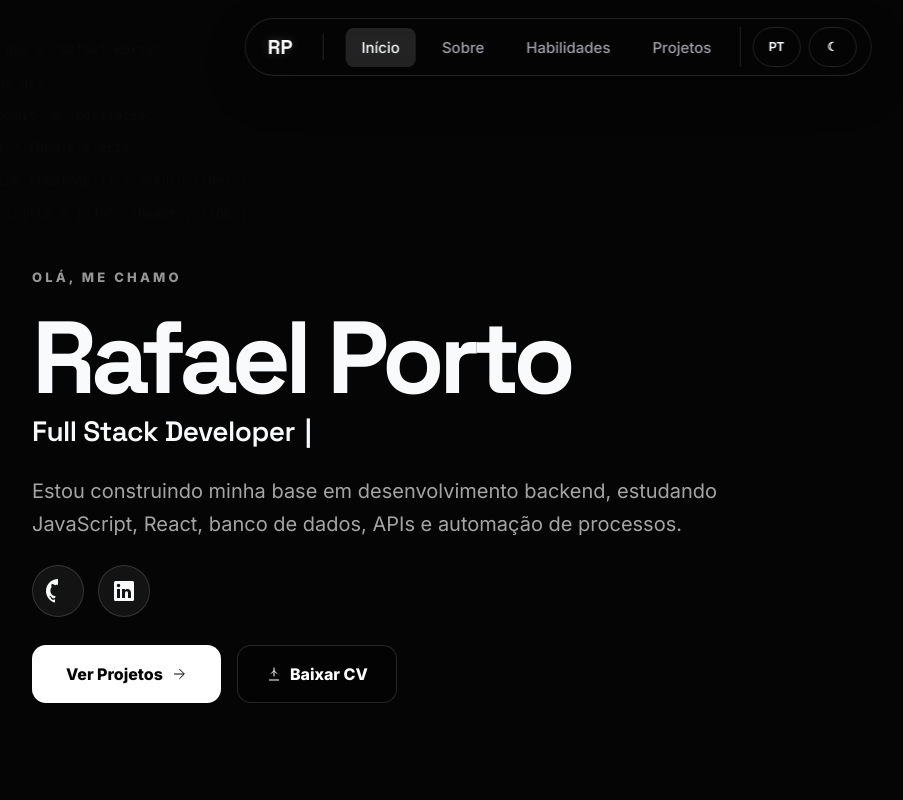
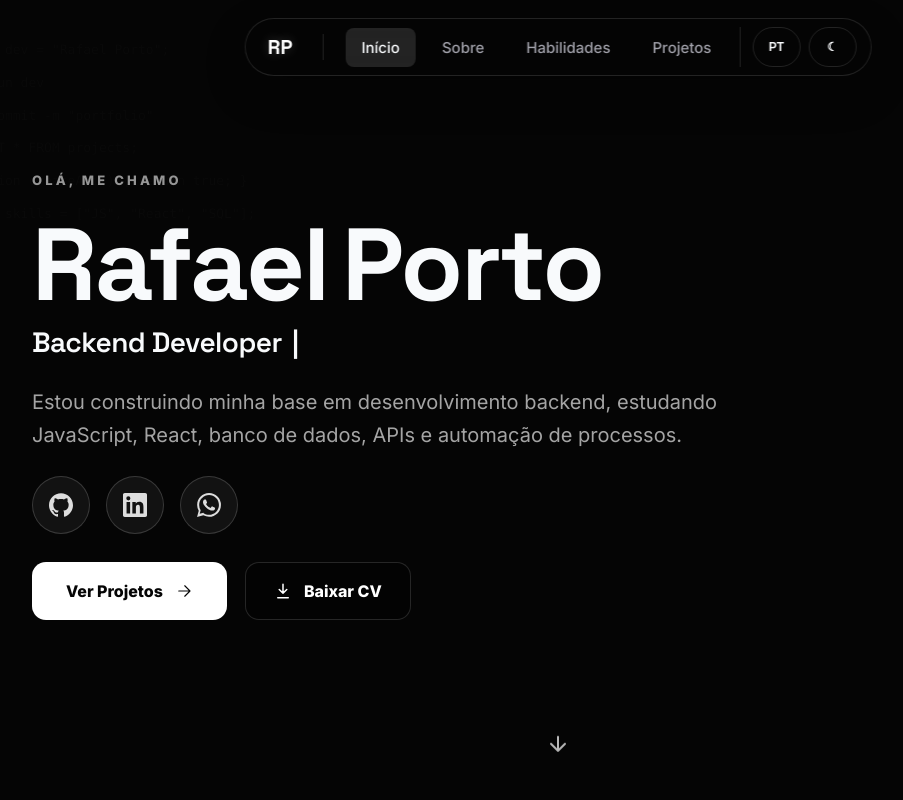
Before and after one commit to rportocortes/Portfolio, a React (Vite) app: page / in a window 1280 px wide. Shown: the top 800 px of the page, without its empty margins (82-985 px from the left). Built offline with nearby package versions, Linux system fonts and the light colour scheme.

Commit message:
refine hero: backend role, social icons, scroll arrow and title spacing

```diff
--- a/src/App.tsx
+++ b/src/App.tsx
@@ -108,35 +108,42 @@
             </h1>
 
             <div className="heroRole">
-              <span className="typedRole">Full Stack Developer</span>
+              <span className="typedRole">Backend Developer</span>
             </div>
 
             <p className="heroDescription">{content.description}</p>
 
-            <div className="heroSocials">
-              <a href="#" className="socialIcon" aria-label="GitHub">
-                <svg
-                  width="24"
-                  height="24"
-                  viewBox="0 0 24 24"
-                  fill="currentColor"
-                >
-                  <path d="M12 0C5.37 0 0 5.37 0 12c0 5.31 3.435 9.795 8.205 11.385.6.105.825-.255.825-.57 0-.285-.015-1.23-.015-2.235-3.015.555-3.795-.735-4.035-1.41-.135-.345-.72-1.41-1.23-1.695-.42-.225-1.02-.78-.015-.795.945-.015 1.62.87 1.845 1.23 1.08 1.815 2.805 1.305 3.495.99.105-.78.42-1.305.765-1.605-2.67-.3-5.46-1.335-5.46-5.925 0-1.305.465-2.385 1.23-3.225-.12-.3-.54-1.53.12-3.18 0 0 1.005-.315 3.3 1.23.96-.27 1.98-.405 3-.405s2.04.135 3 . 405c2.295-1.56 3.3-1.23 3.3-1.23.66 1.65.24 2.88.12 3.18.765.84 1.23 1.905 1.23 3.225 0 4.605-2.805 5.625-5.475 5.925.435.375.81 1.095.81 2.22 0 1.605-.015 2.895-.015 3.3 0 .315.225.69.825.57A12.016 12.016 0 0024 12c0-6.63-5.37-12-12-12z" />
+            <div className="socialLinks">
+              <a
+                href="https://github.com/rportocortes"
+                className="socialLink"
+                aria-label="GitHub"
+                target="_blank"
+                rel="noopener noreferrer"
+              >
+                <svg viewBox="0 0 24 24" fill="currentColor" aria-hidden>
+                  <path d="M12 .297c-6.63 0-12 5.373-12 12 0 5.303 3.438 9.8 8.205 11.385.6.113.82-.258.82-.577 0-.285-.01-1.04-.015-2.04-3.338.724-4.042-1.61-4.042-1.61-.546-1.387-1.333-1.756-1.333-1.756-1.089-.745.083-.729.083-.729 1.205.084 1.839 1.237 1.839 1.237 1.07 1.834 2.807 1.304 3.492.997.107-.775.418-1.305.762-1.605-2.665-.305-5.467-1.334-5.467-5.931 0-1.311.469-2.381 1.236-3.221-.124-.303-.535-1.524.117-3.176 0 0 1.008-.322 3.301 1.23.957-.266 1.983-.399 3.003-.404 1.02.005 2.047.138 3.006.404 2.291-1.552 3.297-1.23 3.297-1.23.653 1.653.242 2.874.118 3.176.77.84 1.235 1.911 1.235 3.221 0 4.609-2.807 5.624-5.479 5.921.43.372.823 1.102.823 2.222 0 1.606-.014 2.898-.014 3.293 0 .322.216.694.825.576C20.565 22.092 24 17.592 24 12.297c0-6.627-5.373-12-12-12" />
                 </svg>
               </a>
-              <a href="#" className="socialIcon" aria-label="LinkedIn">
-                <svg
-                  width="24"
-                  height="24"
-                  viewBox="0 0 24 24"
-                  fill="currentColor"
-                >
-                  <path d="M20.5 2h-17A1.5 1.5 0 002 3.5v17A1.5 1.5 0 003.5 22h17a1.5 1.5 0 001.5-1.5v-17A1.5 1.5 0 0020.5 2zM8 19H5v-9h3zM6.5 8.25A1.75 1.75 0 118.3 6.5a1.78 1.78 0 01-1.8 1.75zM19 19h-3v-4.74c0-1.42-.6-1.93-1.38-1.93A1.74 1.74 0 0013 14.19a.66.66 0 000 .14V19h-3v-9h2.9v1.3a3.11 3.11 0 012.7-1.4c1.9 0 3.36 1.25 3.36 3.88z" />
+              <a href="#" className="socialLink" aria-label="LinkedIn">
+                <svg viewBox="0 0 24 24" fill="currentColor" aria-hidden>
+                  <path d="M20.447 20.452h-3.554v-5.569c0-1.328-.027-3.037-1.852-3.037-1.853 0-2.136 1.445-2.136 2.939v5.667H9.351V9h3.414v1.561h.046c.477-.9 1.637-1.85 3.37-1.85 3.601 0 4.267 2.37 4.267 5.455v6.286zM5.337 7.433a2.062 2.062 0 01-2.063-2.065 2.064 2.064 0 112.063 2.065zm1.782 13.019H3.555V9h3.564v11.452zM22.225 0H1.771C.792 0 0 .774 0 1.729v20.542C0 23.227.792 24 1.771 24h20.451C23.2 24 24 23.227 24 22.271V1.729C24 .774 23.2 0 22.225 0z" />
+                </svg>
+              </a>
+              <a
+                href="https://wa.me/5562994586396"
+                className="socialLink"
+                aria-label="WhatsApp"
+                target="_blank"
+                rel="noreferrer"
+              >
+                <svg viewBox="0 0 24 24" fill="currentColor" aria-hidden>
+                  <path d="M.057 24l1.687-6.163a11.867 11.867 0 01-1.587-5.945C.16 5.335 5.495 0 12.05 0a11.817 11.817 0 018.413 3.488 11.824 11.824 0 013.48 8.414c-.003 6.557-5.338 11.892-11.893 11.892a11.9 11.9 0 01-5.688-1.448L.057 24zm6.597-3.807c1.676.995 3.276 1.591 5.392 1.592 5.448 0 9.886-4.434 9.889-9.885.002-5.462-4.415-9.89-9.881-9.892-5.452 0-9.887 4.434-9.889 9.884a9.86 9.86 0 001.521 5.276l-.999 3.648 3.751-.983zm11.387-5.464c-.074-.124-.272-.198-.57-.347-.297-.149-1.758-.868-2.031-.967-.272-.099-.47-.149-.669.149-.198.297-.768.967-.941 1.165-.173.198-.347.223-.644.074-.297-.149-1.255-.462-2.39-1.475-.883-.788-1.48-1.761-1.653-2.059-.173-.297-.018-.458.13-.606.134-.133.297-.347.446-.521.151-.172.2-.296.3-.495.099-.198.05-.372-.025-.521-.075-.148-.669-1.611-.916-2.206-.242-.579-.487-.501-.669-.51l-.57-.01c-.198 0-.52.074-.792.372-.272.297-1.04 1.016-1.04 2.479 0 1.462 1.065 2.875 1.213 3.074.149.198 2.096 3.2 5.077 4.487.709.306 1.263.489 1.694.626.712.226 1.36.194 1.872.118.571-.085 1.758-.719 2.006-1.413.248-.695.248-1.29.173-1.414z" />
                 </svg>
               </a>
             </div>
 
-            <div className="heroButtons">
+            <div className="heroActions">
               <a href="#projects" className="primaryButton">
                 {content.projectsBtn}
                 <svg className="btnArrow" width="16" height="16" viewBox="0 0 24 24" fill="none" xmlns="http://www.w3.org/2000/svg" aria-hidden>
@@ -145,15 +152,23 @@
               </a>
 
               <a href="#" className="secondaryButton">
-                <svg width="16" height="16" viewBox="0 0 24 24" fill="none" xmlns="http://www.w3.org/2000/svg" aria-hidden>
-                  <path d="M12 3v12" stroke="currentColor" strokeWidth="1.5" strokeLinecap="round" strokeLinejoin="round"/>
-                  <path d="M8 11l4-4 4 4" stroke="currentColor" strokeWidth="1.5" strokeLinecap="round" strokeLinejoin="round"/>
-                  <path d="M5 21h14" stroke="currentColor" strokeWidth="1.5" strokeLinecap="round" strokeLinejoin="round"/>
+                <svg viewBox="0 0 24 24" aria-hidden="true">
+                  <path d="M12 3v12M7 10l5 5 5-5M5 21h14" />
                 </svg>
                 Baixar CV
               </a>
             </div>
           </div>
+
+          <a
+            href="#about"
+            className="scrollIndicator"
+            aria-label={language === "pt" ? "Ir para a seção Sobre" : "Go to About section"}
+          >
+            <svg viewBox="0 0 24 24" aria-hidden="true">
+              <path d="M12 5v14M5 12l7 7 7-7" />
+            </svg>
+          </a>
         </section>
 
         <section id="about" className="section">
--- a/src/index.css
+++ b/src/index.css
@@ -8,6 +8,13 @@
 
 html {
   scroll-behavior: smooth;
+  scrollbar-width: none; /* Firefox */
+  -ms-overflow-style: none; /* Edge antigo / IE */
+}
+
+html::-webkit-scrollbar,
+body::-webkit-scrollbar {
+  display: none; /* Chrome / Edge / Safari */
 }
 
 :root {
@@ -42,6 +49,8 @@
   font-family: "Inter", Arial, sans-serif;
   overflow-x: hidden;
   min-height: 100vh;
+  scrollbar-width: none; /* Firefox */
+  -ms-overflow-style: none; /* Edge antigo / IE */
 }
 
 a {
@@ -169,7 +178,9 @@
 
 .hero {
   position: relative;
-  min-height: 100vh;
+  /* desconta o padding-top do <main> (100px) para o Hero caber na 1ª dobra
+     e a seta (bottom: 72px) ficar visível dentro da tela */
+  min-height: calc(100vh - 100px);
   display: flex;
   align-items: center;
   overflow: hidden;
@@ -186,7 +197,7 @@
   max-width: 820px;
   position: relative;
   z-index: 2;
-  transform: translateY(-4vh); /* sobe levemente o bloco para priorizar conteúdo */
+  transform: translateY(-9vh); /* sobe levemente o bloco para priorizar conteúdo */
 }
 
 .tag {
@@ -202,8 +213,9 @@
 .hero h1 {
   max-width: 820px;
   font-size: clamp(72px, 8vw, 108px);
-  line-height: 0.92;
-  letter-spacing: -0.055em;
+  line-height: 1;
+  letter-spacing: -0.02em;
+  word-spacing: -0.1em; /* puxa "Porto" para perto de "Rafael" */
   margin: 0;
   margin-bottom: 0;
   color: var(--text);
@@ -261,7 +273,7 @@
   white-space: nowrap;
   overflow: hidden;
   width: 0ch;
-  animation: typing 2.2s steps(20, end) forwards;
+  animation: typing 2s steps(17, end) forwards;
 }
 
 @keyframes typing {
@@ -269,7 +281,7 @@
     width: 0ch;
   }
   100% {
-    width: 20ch;
+    width: 17ch;
   }
 }
 
@@ -299,9 +311,9 @@
   z-index: 2;
 }
 
-.heroSocials {
+.socialLinks {
   display: flex;
-  gap: 14px;
+  gap: 16px;
   margin-top: 14px; /* reduzido */
   margin-bottom: 0;
   align-items: center;
@@ -309,41 +321,54 @@
   z-index: 2;
 }
 
-.socialIcon {
+.socialLink {
+  width: 58px;
+  height: 58px;
+  border-radius: 50%;
   display: inline-flex;
   align-items: center;
   justify-content: center;
-  width: 52px;
-  height: 52px;
-  border-radius: 50%;
-  background-color: rgba(255, 255, 255, 0.06);
-  border: 1px solid rgba(255, 255, 255, 0.14);
-  color: var(--text);
-  transition: all 0.3s ease;
+  color: rgba(255, 255, 255, 0.86);
+  background: rgba(255, 255, 255, 0.055);
+  border: 1px solid rgba(255, 255, 255, 0.16);
+  transition: transform 200ms ease, border-color 200ms ease, background 200ms ease;
 }
 
-.socialIcon:hover,
-.socialIcon:focus-visible {
-  background-color: rgba(255, 255, 255, 0.10);
-  border-color: rgba(255, 255, 255, 0.24);
-  transform: translateY(-3px);
+.socialLink:hover,
+.socialLink:focus-visible {
+  transform: translateY(-2px);
+  border-color: rgba(255, 255, 255, 0.32);
+  background: rgba(255, 255, 255, 0.085);
 }
 
-.heroButtons {
+.socialLink svg {
+  width: 24px;
+  height: 24px;
+  display: block;
+  flex-shrink: 0;
+}
+
+.socialLink path {
+  fill: currentColor;
+}
+
+.heroActions {
   margin-top: 18px; /* reduzido para caber na dobra */
   display: flex;
   align-items: center;
-  gap: 16px;
+  gap: 18px;
   position: relative;
   z-index: 2;
   flex-wrap: wrap;
 }
 
+.ctaButton,
 .primaryButton,
 .secondaryButton {
-  display: flex;
+  display: inline-flex;
   align-items: center;
-  gap: 8px;
+  justify-content: center;
+  gap: 12px;
   border-radius: 14px;
   font-weight: 800;
   transition: all 0.3s ease;
@@ -351,6 +376,24 @@
   cursor: pointer;
   height: 58px;
   font-size: 16px;
+}
+
+.primaryButton svg,
+.secondaryButton svg,
+.ctaButton svg {
+  width: 18px;
+  height: 18px;
+  display: block;
+  flex-shrink: 0;
+}
+
+.secondaryButton path,
+.ctaButton path {
+  fill: none;
+  stroke: currentColor;
+  stroke-width: 2;
+  stroke-linecap: round;
+  stroke-linejoin: round;
 }
 
 .primaryButton {
@@ -375,6 +418,52 @@
   background-color: rgba(0, 0, 0, 0.6);
   border-color: rgba(255, 255, 255, 0.28);
   transform: translateY(-2px);
+}
+
+.scrollIndicator {
+  position: absolute;
+  left: 50%;
+  bottom: 40px;
+  transform: translateX(-50%);
+  z-index: 3;
+  width: 34px;
+  height: 34px;
+  display: inline-flex;
+  align-items: center;
+  justify-content: center;
+  color: rgba(255, 255, 255, 0.72);
+  text-decoration: none;
+  animation: scrollBounce 1.8s ease-in-out infinite;
+  transition: color 0.2s ease;
+}
+
+.scrollIndicator:hover,
+.scrollIndicator:focus-visible {
+  color: var(--text);
+}
+
+.scrollIndicator svg {
+  width: 24px;
+  height: 24px;
+  display: block;
+}
+
+.scrollIndicator path {
+  fill: none;
+  stroke: currentColor;
+  stroke-width: 2;
+  stroke-linecap: round;
+  stroke-linejoin: round;
+}
+
+@keyframes scrollBounce {
+  0%,
+  100% {
+    transform: translateX(-50%) translateY(0);
+  }
+  50% {
+    transform: translateX(-50%) translateY(8px);
+  }
 }
 
 .section {
@@ -521,17 +610,22 @@
     line-height: 1.6;
   }
 
-  .heroSocials {
+  .socialLinks {
     margin: 16px 0;
     gap: 16px;
   }
 
-  .socialIcon {
-    width: 36px;
-    height: 36px;
+  .socialLink {
+    width: 48px;
+    height: 48px;
   }
 
-  .heroButtons {
+  .socialLink svg {
+    width: 20px;
+    height: 20px;
+  }
+
+  .heroActions {
     margin-top: 20px;
     gap: 12px;
     flex-wrap: wrap;
```
